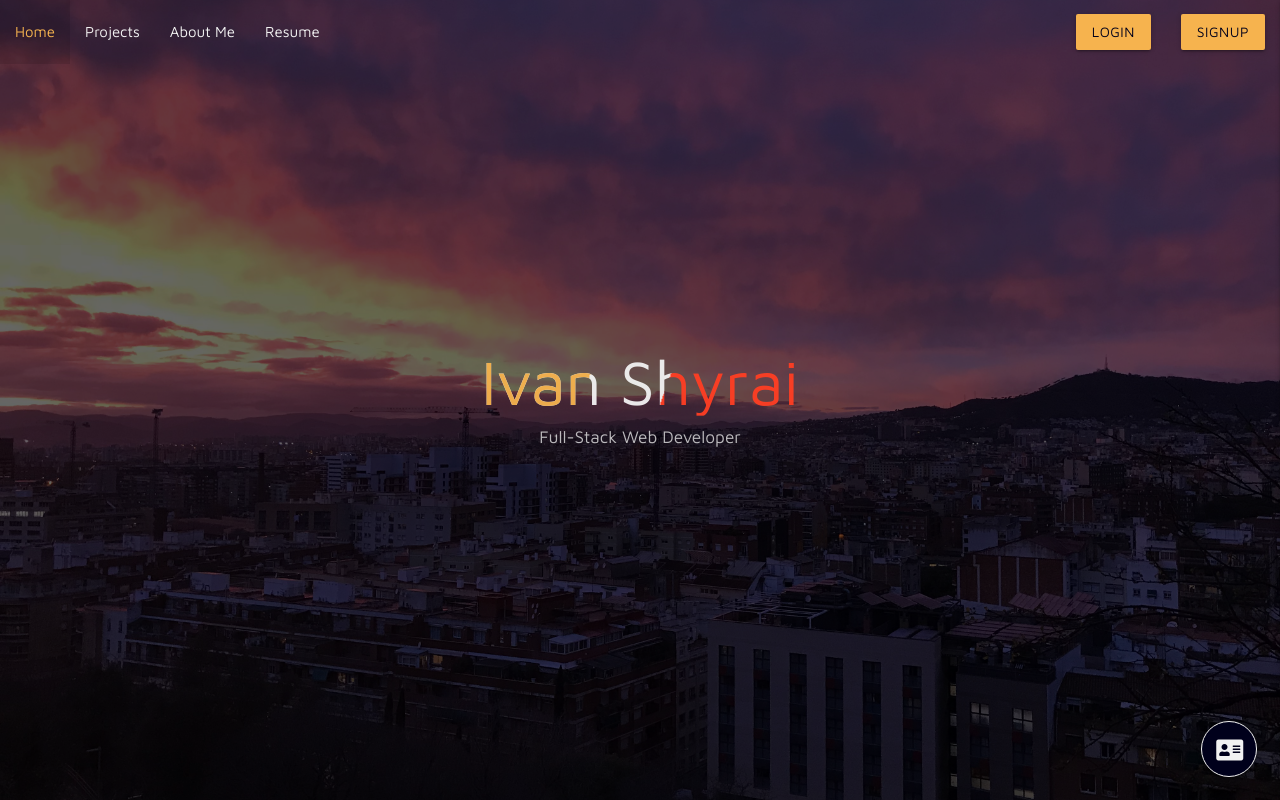
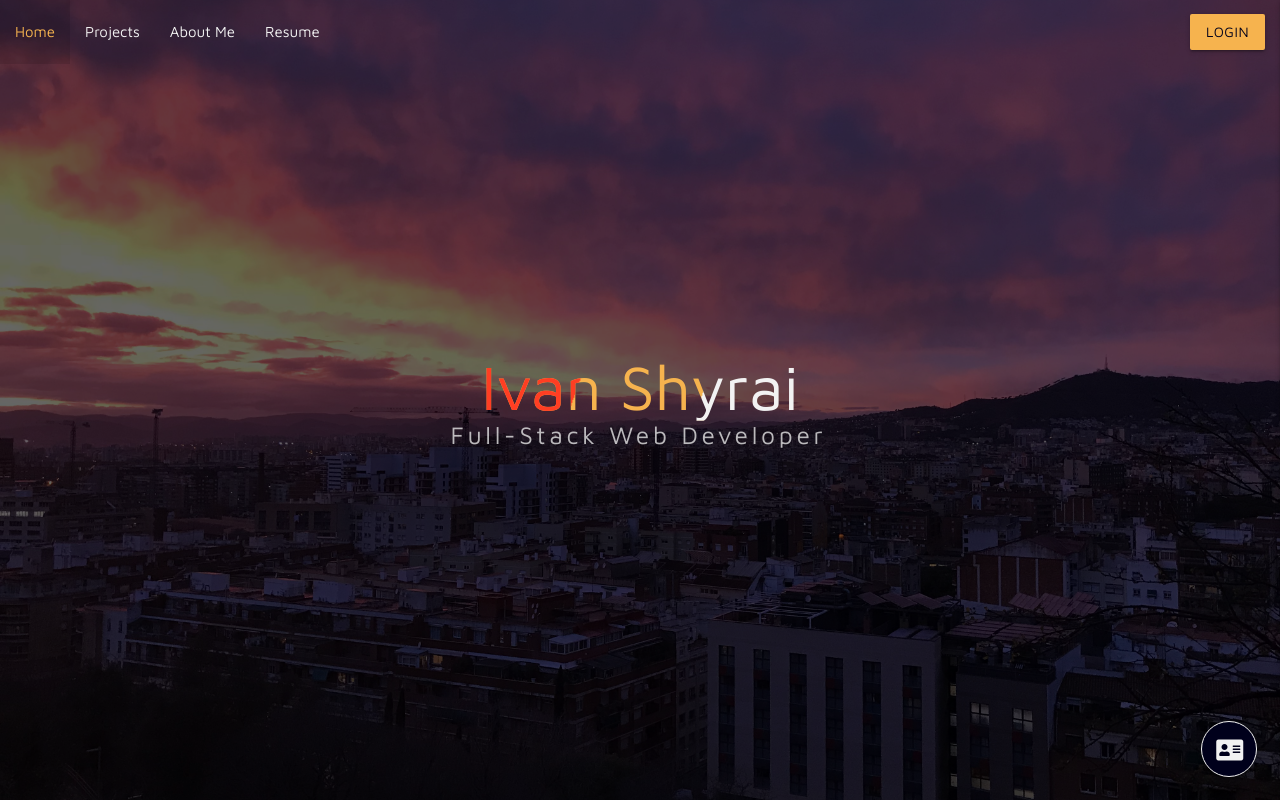
Before and after one commit to rawlead/Portfolio, a React (Create React App) app: page / in a window 1280 px wide. Built offline with nearby package versions, Linux system fonts and the light colour scheme.

Commit message:
design fix

```diff
--- a/src/aboutme/components/Header.tsx
+++ b/src/aboutme/components/Header.tsx
@@ -14,7 +14,7 @@ const Header = () => (
               parallaxImgStyle={"parallax parallax__top"} parallaxContainerId="">
 
         <div className="caption parallax-caption center-align">
-            <h3>About Me</h3>
+            <h3>Ivan Shyrai</h3>
             <h6>Full-Stack Web Developer</h6>
         </div>
 
--- a/src/app/App.tsx
+++ b/src/app/App.tsx
@@ -16,6 +16,7 @@ import * as M from "materialize-css";
 import {ACCESS_TOKEN} from "../constants";
 import SignupForm from "../user/signup/SignupForm";
 import {FullScreenPreloader} from "../common/FullScreenPreloader";
+import Resume from "../resume";
 
 interface AppState {
     currentUser: any,
@@ -117,6 +118,8 @@ class App extends React.Component<any, AppState> {
                 <Route path="/login" render={this.renderLoginForm}/>
 
                 <Route path="/signup" render={this.renderSignupForm}/>
+
+                <Route path="/resume" component={Resume}/>
                 <FloatingActionButton/>
             </div>
 
--- a/src/common/Navbar.css
+++ b/src/common/Navbar.css
@@ -80,7 +80,7 @@ nav.scrolled {
     /*background-size: contain;*/
     border-bottom: 1px solid #00001b;
     background-color: #143056;
-    /*opacity: 1;*/
+    opacity: .9%;
     /*box-shadow: 0 10px 20px rgba(0, 0, 0, 0.19), 0 6px 6px rgba(0, 0, 0, 0.23);*/
 }
 
--- a/src/common/Navbar.tsx
+++ b/src/common/Navbar.tsx
@@ -76,10 +76,10 @@ class NavbarTop extends React.Component<NavbarTopProps, NavbarTopState> {
                                                      activeClassName="active-hide"
                                                      className="btn waves-effect hide-on-med-and-down">Login</NavLink>
                                         </li>
-                                        <li>
-                                            <NavLink to="/signup" activeClassName="active-hide"
-                                                     className="btn waves-effect hide-on-med-and-down">Signup</NavLink>
-                                        </li>
+                                        {/*<li>*/}
+                                            {/*<NavLink to="/signup" activeClassName="active-hide"*/}
+                                                     {/*className="btn waves-effect hide-on-med-and-down">Signup</NavLink>*/}
+                                        {/*</li>*/}
                                     </ul>)
                             }
                         </div>
--- a/src/home/Home.css
+++ b/src/home/Home.css
@@ -1,5 +1,5 @@
 
-#home-page {
+#home-page-root {
     min-height: 100vh;
     text-align: center;
     position: relative;
@@ -7,47 +7,6 @@
     background-size: cover;
     padding-top: 60px;
     overflow: hidden;
-}
-
-canvas {
-    display: block;
-    vertical-align: bottom;
-}
-#home-page > .row {
-    margin-bottom: 0;
-}
-
-
-.hero-text {
-    opacity: .95;
-}
-
-h1.hero-text  {
-    margin: 0 30px;
-    color: #FF3E23;
-    position: relative;
-    z-index: 3;
-    vertical-align: middle;
-    text-align: center;
-
-
-    background: linear-gradient(110deg, #F6B34E 31%, rgba(0, 0, 0, 0) 31%), linear-gradient(110deg, #f2f2f2 36%, #ff3e23 36%);
-    background-size: 500%;
-    -webkit-text-fill-color: transparent;
-    -webkit-background-clip: text;
-    background-position: 30% 50%
-
-}
-
-
-
-.home-page-nav {
-    z-index: 3;
-    position: absolute;
-    top: 50%;
-    left: 50%;
-    margin-right: -50%;
-    transform: translate(-50%, -50%)
 }
 
 .home-page-cover {
@@ -60,16 +19,56 @@ h1.hero-text  {
     opacity: .6;
 }
 
-.home-page-nav h4 {
+.hero-text-wrapper {
+    z-index: 3;
+    position: absolute;
+    top: 50%;
+    left: 50%;
+    margin-right: -50%;
+    transform: translate(-50%, -50%)
+}
+
+.hero-text-wrapper h1.hero-text {
+    margin: 0 30px;
+    /*color: #FF3E23;*/
     position: relative;
     z-index: 3;
-    font-weight: bold;
+    text-align: center;
+    background: linear-gradient(110deg, #ff3e23 32%, rgba(0, 0, 0, 0) 32%),
+    linear-gradient(110deg, #F6B34E 69%, #f2f2f2 69%);
+    /*background-size: 300%;*/
+    -webkit-text-fill-color: transparent;
+    -webkit-background-clip: text;
+    /*background-position: 28% 50%*/
 }
 
-.home-page-nav h4 a {
-    transition: opacity 200ms ease;
+.hero-text-typewrite {
+    opacity: .95;
+    overflow: hidden; /* Ensures the content is not revealed until the animation */
+    border-right: .15em solid orange; /* The typwriter cursor */
+    white-space: nowrap; /* Keeps the content on a single line */
+    margin: 0 auto; /* Gives that scrolling effect as the typing happens */
+    letter-spacing: .15em; /* Adjust as needed */
+    animation: typing 3.5s steps(40, end),
+    blink-caret .75s step-end infinite;
 }
 
-.home-page-nav h4 a:hover {
-    opacity: .75;
+/* The typing effect */
+@keyframes typing {
+    from {
+        width: 0
+    }
+    to {
+        width: 100%
+    }
 }
+
+/* The typewriter cursor effect */
+@keyframes blink-caret {
+    from, to {
+        border-color: transparent
+    }
+    50% {
+        border-color: #F6B34E;
+    }
+}
--- a/src/home/index.tsx
+++ b/src/home/index.tsx
@@ -13,24 +13,15 @@ class Home extends React.Component {
 
     render() {
         return (
-            <div id="home-page">
-
-
+            <div id="home-page-root">
                 <div className="home-page-cover"/>
 
-                    {/*<div className="col s12 hero-text">*/}
-                    {/*</div>*/}
-
-                    <div className="home-page-nav">
-                        <h1 className="hero-text">Ivan Shyrai</h1>
-                        <h6  className="hero-text" style={{color: "#f2f2f2", opacity: .75}}>Full-Stack Web Developer</h6>
-                        {/*<br/>*/}
-                        {/*<br/>*/}
-                        {/*<h4><Link to="/projects" className="hero-text" style={{color: "#f2f2f2"}}>Projects</Link></h4>*/}
-                        {/*<h4><Link to="/aboutMe"  className="hero-text" style={{color: "#f2f2f2"}}>About Me</Link></h4>*/}
-                        {/*<h4><Link to="/resume"  className="hero-text" style={{color: "#f2f2f2"}}>Resume</Link></h4>*/}
-                    </div>
+                <div className="hero-text-wrapper">
+                    <h1 className="hero-text">Ivan Shyrai</h1>
+                    <h5 className="hero-text-typewrite" style={{color: "#f2f2f2", opacity: .75}}>Full-Stack Web
+                        Developer</h5>
                 </div>
+            </div>
 
         )
     }
--- /dev/null
+++ b/src/resume/Resume.css
@@ -0,0 +1,12 @@
+#resume-root {
+    background-color: #143056;
+    min-height: 100vh;
+}
+
+#resume-root iframe {
+    width: 100%;
+    display: block;
+    min-height: 100vh;
+    background-color: #f2f2f2;
+    border-top: solid 65px #143056;
+}
--- /dev/null
+++ b/src/resume/index.tsx
@@ -0,0 +1,21 @@
+import * as React from 'react';
+import './Resume.css'
+
+class Resume extends React.Component {
+
+
+    render() {
+
+        return (
+            <div id="resume-root">
+                {/*<h1>RESUME</h1>*/}
+
+                <iframe src="https://standardresume.co/ivanshyrai" frameBorder={0}/>
+            </div>
+        )
+    }
+
+
+}
+
+export default Resume;
--- a/src/user/UserForms.css
+++ b/src/user/UserForms.css
@@ -102,8 +102,8 @@
 }
 
     .user-form-col-left-cover {
-    opacity: .95;
-    background-color: #143056;
+    opacity: .7;
+    background-color: #000;
 }
 
     .user-form-col-right {
```
Also changed, not shown: src/user/login/LoginForm.tsx (+4 -13 lines).
